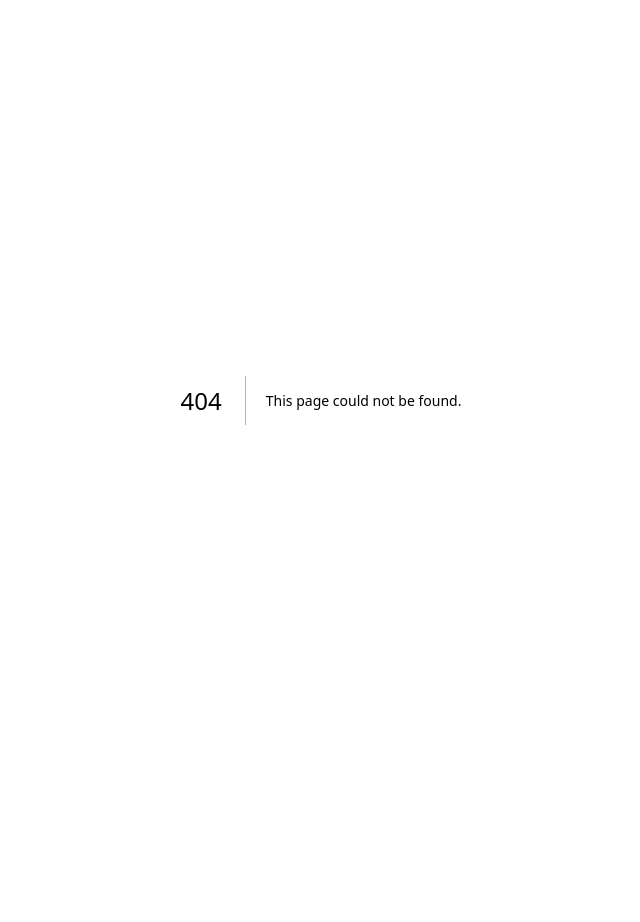
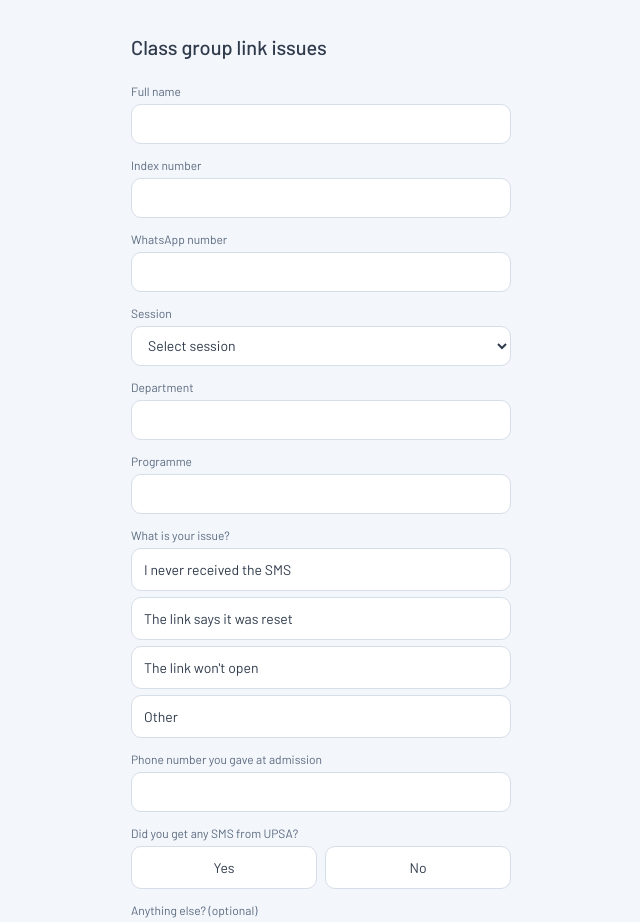
Before and after one commit to johnadamsmahama/distinction-library, a Next.js app: page /class-link in a window 1280 px wide. Before the commit this address had no page. Shown: the top 922 px of the page, without its empty margins (319-959 px from the left). Before the commit the page ends 800 px from the top, so only its background shows below. Built offline with nearby package versions, Linux system fonts and the light colour scheme; a web font is replaced by a local one.

Commit message:
Add ClassLinkPage component for issue reporting

```diff
--- /dev/null
+++ b/app/class-link/page.tsx
@@ -0,0 +1,237 @@
+'use client';
+
+import { useState } from 'react';
+import { createClient } from '@/lib/supabase/client';
+
+const SESSIONS = ['Regular', 'Evening', 'Weekend'];
+const ISSUES = [
+  'I never received the SMS',
+  'The link says it was reset',
+  "The link won't open",
+  'Other',
+];
+
+const labelClass = 'block text-[12px] text-[#5B6B80] mb-1';
+const inputClass =
+  'w-full h-10 bg-white border border-[#D5DEE9] rounded-[10px] px-3 text-[14px] text-[#2F3B4C] outline-none focus:border-[#9CC0E6]';
+
+export default function ClassLinkPage() {
+  const [fullName, setFullName] = useState('');
+  const [indexNumber, setIndexNumber] = useState('');
+  const [whatsapp, setWhatsapp] = useState('');
+  const [session, setSession] = useState('');
+  const [department, setDepartment] = useState('');
+  const [programme, setProgramme] = useState('');
+  const [issue, setIssue] = useState('');
+  const [admissionPhone, setAdmissionPhone] = useState('');
+  const [gotSms, setGotSms] = useState('');
+  const [notes, setNotes] = useState('');
+
+  const [submitting, setSubmitting] = useState(false);
+  const [error, setError] = useState('');
+  const [submitted, setSubmitted] = useState(false);
+
+  async function handleSubmit(e: React.FormEvent) {
+    e.preventDefault();
+    setError('');
+
+    if (
+      !fullName.trim() ||
+      !indexNumber.trim() ||
+      !whatsapp.trim() ||
+      !session ||
+      !department.trim() ||
+      !programme.trim() ||
+      !issue ||
+      !admissionPhone.trim() ||
+      !gotSms
+    ) {
+      setError('Fill in every field except the last one.');
+      return;
+    }
+
+    setSubmitting(true);
+
+    const supabase = createClient();
+    const { error: insertError } = await supabase.from('class_link_issues').insert({
+      full_name: fullName.trim(),
+      index_number: indexNumber.trim(),
+      whatsapp_number: whatsapp.trim(),
+      session,
+      department: department.trim(),
+      programme: programme.trim(),
+      issue,
+      admission_phone: admissionPhone.trim(),
+      received_any_sms: gotSms,
+      notes: notes.trim() || null,
+    });
+
+    setSubmitting(false);
+
+    if (insertError) {
+      setError("That didn't go through. Check your connection and try again.");
+      return;
+    }
+
+    setSubmitted(true);
+  }
+
+  if (submitted) {
+    return (
+      <div className="min-h-screen bg-[#F3F6FA] flex items-center justify-center px-6">
+        <div className="max-w-[340px] w-full bg-white rounded-[12px] border border-[#D5DEE9] p-8 text-center">
+          <p className="text-[18px] font-medium text-[#2F3B4C] mb-2">Response received</p>
+          <p className="text-[14px] text-[#5B6B80] leading-relaxed">
+            Thank you. You can close this page now.
+          </p>
+        </div>
+      </div>
+    );
+  }
+
+  return (
+    <div className="min-h-screen bg-[#F3F6FA] flex justify-center px-4 py-8">
+      <form
+        onSubmit={handleSubmit}
+        className="max-w-[380px] w-full bg-[#F3F6FA] flex flex-col gap-3"
+      >
+        <h1 className="text-[20px] font-medium text-[#2F3B4C] mb-2">
+          Class group link issues
+        </h1>
+
+        <div>
+          <label className={labelClass}>Full name</label>
+          <input
+            className={inputClass}
+            value={fullName}
+            onChange={(e) => setFullName(e.target.value)}
+          />
+        </div>
+
+        <div>
+          <label className={labelClass}>Index number</label>
+          <input
+            className={inputClass}
+            value={indexNumber}
+            onChange={(e) => setIndexNumber(e.target.value)}
+          />
+        </div>
+
+        <div>
+          <label className={labelClass}>WhatsApp number</label>
+          <input
+            className={inputClass}
+            type="tel"
+            inputMode="tel"
+            value={whatsapp}
+            onChange={(e) => setWhatsapp(e.target.value)}
+          />
+        </div>
+
+        <div>
+          <label className={labelClass}>Session</label>
+          <select
+            className={inputClass}
+            value={session}
+            onChange={(e) => setSession(e.target.value)}
+          >
+            <option value="">Select session</option>
+            {SESSIONS.map((s) => (
+              <option key={s} value={s}>
+                {s}
+              </option>
+            ))}
+          </select>
+        </div>
+
+        <div>
+          <label className={labelClass}>Department</label>
+          <input
+            className={inputClass}
+            value={department}
+            onChange={(e) => setDepartment(e.target.value)}
+          />
+        </div>
+
+        <div>
+          <label className={labelClass}>Programme</label>
+          <input
+            className={inputClass}
+            value={programme}
+            onChange={(e) => setProgramme(e.target.value)}
+          />
+        </div>
+
+        <div>
+          <label className={labelClass}>What is your issue?</label>
+          <div className="flex flex-col gap-[6px]">
+            {ISSUES.map((opt) => (
+              <button
+                key={opt}
+                type="button"
+                onClick={() => setIssue(opt)}
+                className={`text-left text-[14px] rounded-[10px] px-3 py-[10px] border ${
+                  issue === opt
+                    ? 'bg-[#E3EEF9] border-[#9CC0E6] text-[#2F4A6B]'
+                    : 'bg-white border-[#D5DEE9] text-[#2F3B4C]'
+                }`}
+              >
+                {opt}
+              </button>
+            ))}
+          </div>
+        </div>
+
+        <div>
+          <label className={labelClass}>Phone number you gave at admission</label>
+          <input
+            className={inputClass}
+            type="tel"
+            inputMode="tel"
+            value={admissionPhone}
+            onChange={(e) => setAdmissionPhone(e.target.value)}
+          />
+        </div>
+
+        <div>
+          <label className={labelClass}>Did you get any SMS from UPSA?</label>
+          <div className="flex gap-2">
+            {['Yes', 'No'].map((opt) => (
+              <button
+                key={opt}
+                type="button"
+                onClick={() => setGotSms(opt)}
+                className={`flex-1 text-center text-[14px] rounded-[10px] py-[10px] border ${
+                  gotSms === opt
+                    ? 'bg-[#E3EEF9] border-[#9CC0E6] text-[#2F4A6B]'
+                    : 'bg-white border-[#D5DEE9] text-[#2F3B4C]'
+                }`}
+              >
+                {opt}
+              </button>
+            ))}
+          </div>
+        </div>
+
+        <div>
+          <label className={labelClass}>Anything else? (optional)</label>
+          <textarea
+            className="w-full h-16 bg-white border border-[#D5DEE9] rounded-[10px] px-3 py-2 text-[14px] text-[#2F3B4C] outline-none focus:border-[#9CC0E6]"
+            value={notes}
+            onChange={(e) => setNotes(e.target.value)}
+          />
+        </div>
+
+        {error && <p className="text-[13px] text-[#B4443C]">{error}</p>}
+
+        <button
+          type="submit"
+          disabled={submitting}
+          className="bg-[#8FB8DE] text-[#1F3550] rounded-[10px] py-3 text-[15px] font-medium mt-1 disabled:opacity-60"
+        >
+          {submitting ? 'Submitting…' : 'Submit'}
+        </button>
+      </form>
+    </div>
+  );
+}
```
